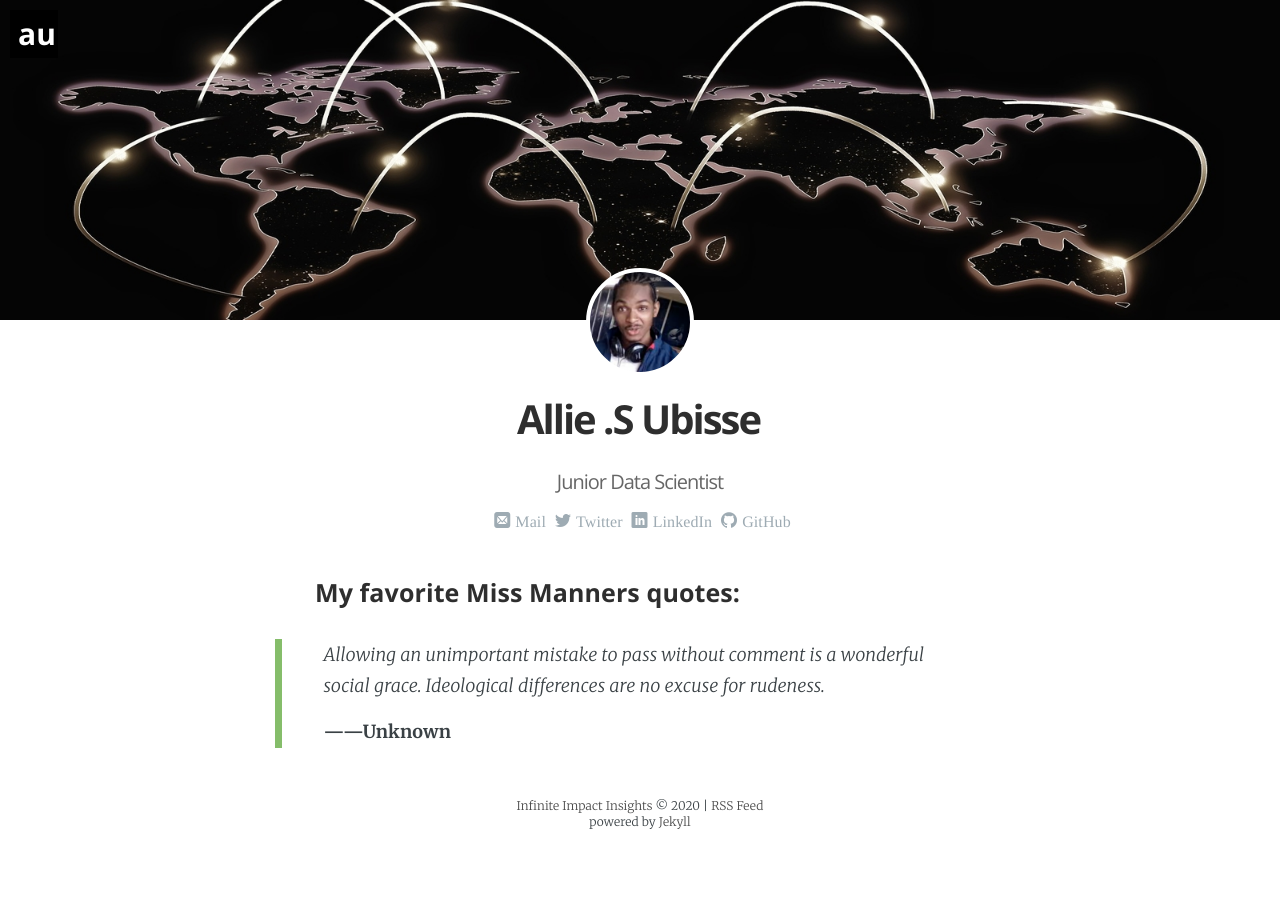
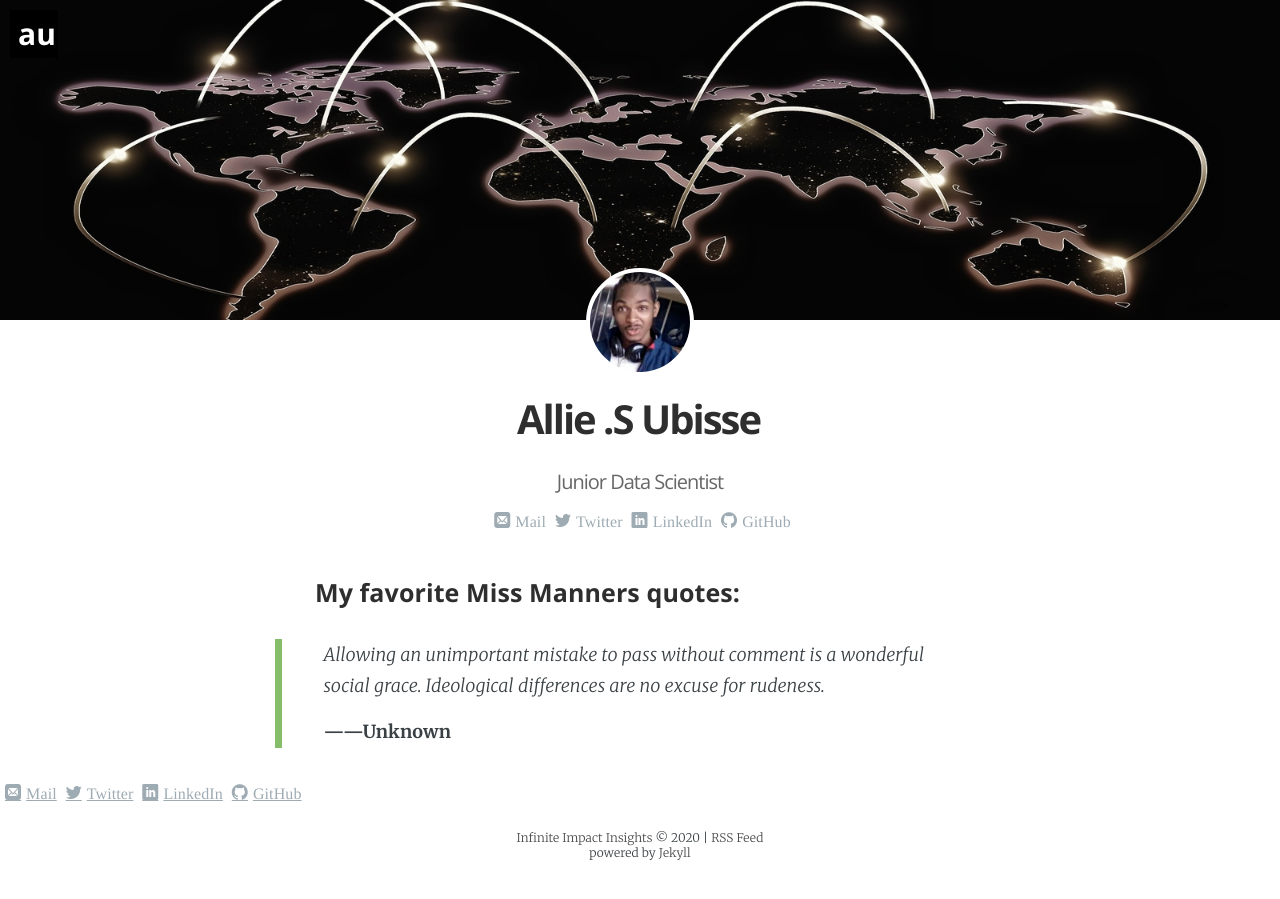
Before and after one commit to AllieUbisse/allieubisse.github.io, a Jekyll site: the page built from _pages/about.md, in a window 1280 px wide. Built offline with Jekyll 4.4.1, drawn with Linux system fonts in a browser that asks for light colours; some web fonts are replaced.

```diff
--- a/_layouts/about.html
+++ b/_layouts/about.html
@@ -66,7 +66,30 @@
         <section class="post-content">
 
             {{content}}
-            {% include social_short.html %}
+                    <div class="author-meta">
+            {%  if author.email %}<a href="mailto:{{ author.email }}" itemprop="email" class="icon-mail">Mail</a>{% endif %}
+
+            {%  if author.twitter %}<a href="https://twitter.com/{{ author.twitter }}" itemprop="sameAs" class="icon-twitter">Twitter</a> {% endif %}
+            {%  if author.linkedin %}<a href="https://www.linkedin.com/in/{{ author.linkedin }}" itemprop="sameAs" class="icon-linkedin">LinkedIn</a> {% endif %}
+            {%  if author.xing %}<a href="https://www.xing.com/profile/{{ author.xing }}" itemprop="sameAs" class="icon-xing">Xing</a> {% endif %}
+
+            {%  if author.github %}<a href="https://github.com/{{ author.github }}" itemprop="sameAs" class="icon-github">GitHub</a> {% endif %}
+            {%  if author.stackoverflow %}<a href="http://stackoverflow.com/users/{{ author.stackoverflow }}" itemprop="sameAs" class="icon-stackoverflow">StackOverflow</a> {% endif %}
+
+            {%  if author.facebook %}<a href="https://www.facebook.com/{{ author.facebook }}" itemprop="sameAs" class="icon-facebook">Facebook</a> {% endif %}
+            {%  if author.gplus %}<a href="https://plus.google.com/+{{ author.gplus }}" itemprop="sameAs" class="icon-google-plus">Google+</a> {% endif %}
+
+            {%  if author.soundcloud %}<a href="https://soundcloud.com/{{ author.soundcloud }}" itemprop="sameAs" class="icon-soundcloud">Soundcloud</a> {% endif %}
+            {%  if author.youtube %}<a href="https://www.youtube.com/user/{{ author.youtube }}" itemprop="sameAs" class="icon-youtube">YouTube</a> {% endif %}
+            {%  if author.spotify %}<a href="https://open.spotify.com/user/{{ author.spotify }}" itemprop="sameAs" class="icon-spotify">Spotify</a> {% endif %}
+            {%  if author.twitch %}<a href="https://www.twitch.tv/{{ author.twitch }}" itemprop="sameAs" class="icon-twitch">Twitch</a> {% endif %}
+
+            {%  if author.pinterest %}<a href="https://www.pinterest.com/{{ author.pinterest }}" itemprop="sameAs" class="icon-pinterest">Pinterest</a> {% endif %}
+            {%  if author.dribble %}<a href="https://dribbble.com/{{ author.dribble }}" itemprop="sameAs" class="icon-dribbble">Dribble</a> {% endif %}
+            {%  if author.behance %}<a href="https://www.behance.net/{{ author.behance }}" itemprop="sameAs" class="icon-behance">Behance</a> {% endif %}
+            {%  if author.s500px %}<a href="https://500px.com/{{ author.s500px }}" itemprop="sameAs" class="icon-500px">500px</a> {% endif %}
+            {%  if author.reddit %}<a href="https://de.reddit.com/user/{{ author.reddit }}" itemprop="sameAs" class="icon-reddit">Reddit</a> {% endif %}
+        </div>
         </section>
 
     </article>
```
